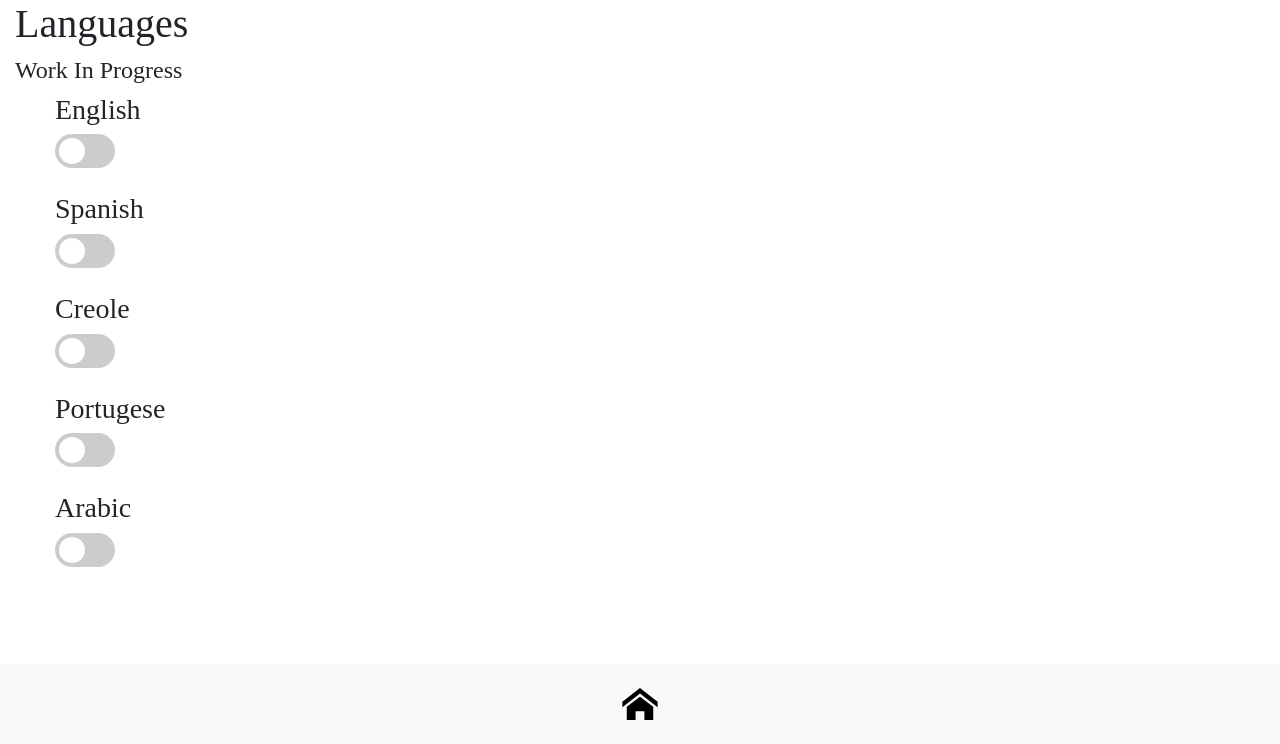
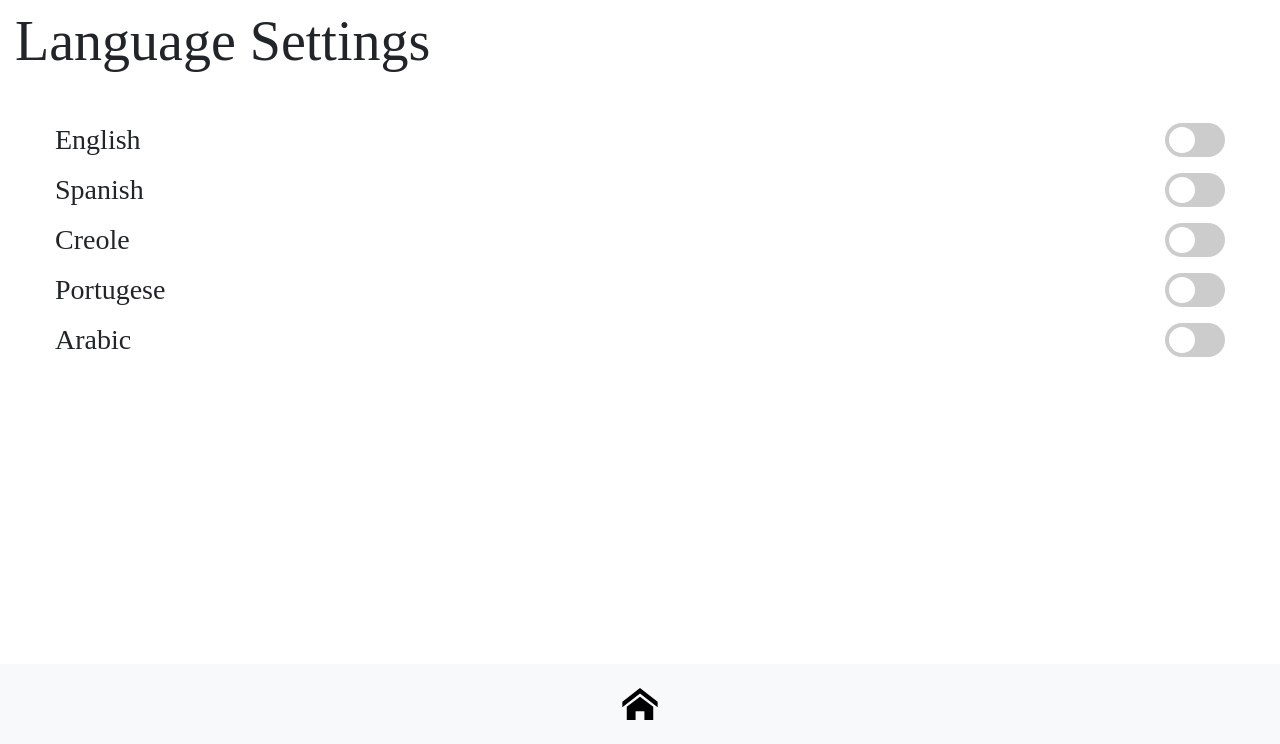
Before and after one commit to camila-guzman/lynx-bus-app, a PHP site: page /settings/language.php in a window 1280 px wide. Shown: the part 56-800 px from the top of the page. Run offline with PHP 8.4, Linux system fonts and the light colour scheme; some libraries are stand-ins or nearby versions; some web fonts are replaced.

Commit message:
Settings styles

```diff
--- a/lynx-app/account/accountloggedout.php
+++ b/lynx-app/account/accountloggedout.php
@@ -1,4 +1,5 @@
-<div  class="text-center my-5">
+
+<div class="text-center my-5">
 <h2> Unfortunately you are not logged in.</h2>
 <h2> Please <a href="../index.php" class="login-a">Log In</a> to continue!</h2>
 </div>
--- a/lynx-app/settings/language.php
+++ b/lynx-app/settings/language.php
@@ -9,45 +9,44 @@ if (isset($_SESSION["loggedin"])) {
         ?>
 
 <!--Insert Content Here-->
-<div type="container-fluid">
-<h1> Languages </h1>
-<h4> Work In Progress</h4>
-<ul>
+<h1 class="display-4 my-2">Language Settings</h1>
 
+<div style="padding: 40px;">
+<div class="d-flex justify-content-between mb-2">
 <h3>English</h3>
 <label class="switch">
   <input type="checkbox">
   <span class="slider round"></span>
 </label>
-</ul>
-<ul>
+</div>
+<div class="d-flex justify-content-between mb-2">
 <h3>Spanish</h3>
 <label class="switch">
   <input type="checkbox">
   <span class="slider round"></span>
 </label>
-</ul>
-<ul>
+</div>
+<div class="d-flex justify-content-between mb-2">
 <h3>Creole</h3>
 <label class="switch">
   <input type="checkbox">
   <span class="slider round"></span>
 </label>
-</ul>
-<ul>
+</div>
+<div class="d-flex justify-content-between mb-2">
 <h3>Portugese</h3>
 <label class="switch">
   <input type="checkbox">
   <span class="slider round"></span>
 </label>
-</ul>
-<ul>
+</div>
+<div class="d-flex justify-content-between mb-2">
 <h3>Arabic</h3>
 <label class="switch">
   <input type="checkbox">
   <span class="slider round"></span>
 </label>
-</ul>
+</div>
 </div>
 <!--include the footer with logo and hours-->
 <?php include('../templates/footer.php'); ?>
--- a/lynx-app/settings/loggedoutpaysettings.php
+++ b/lynx-app/settings/loggedoutpaysettings.php
@@ -1,3 +1,4 @@
+
 <div  class="text-center my-5">
 <h2> Unfortunately you are not logged in.</h2>
 <h2> Please <a href="../index.php" class="login-a">Log In</a> to continue!</h2>
```
Also changed, not shown: lynx-app/settings/accessibility.php (+10 -9 lines).
